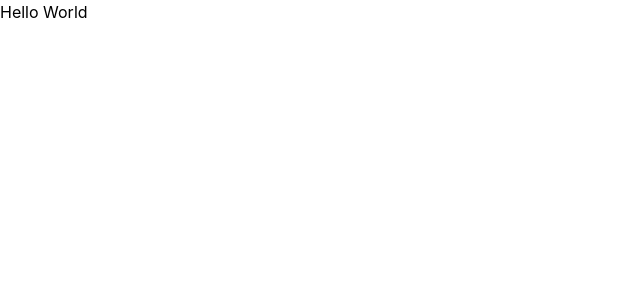
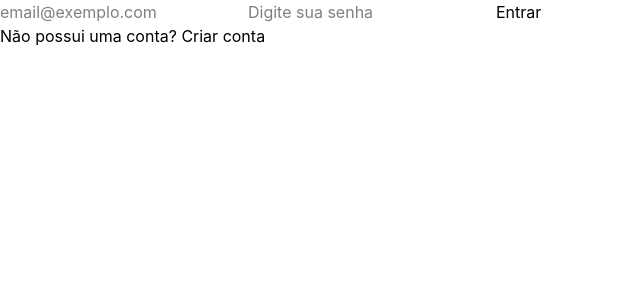
Before and after one commit to KaykeMoraes/bote, a React (Vite) app: page /login in a window 1280 px wide. Shown: the top 300 px of the page, without its empty margins (0-640 px from the left). Built offline with nearby package versions, Linux system fonts and the light colour scheme; no server answers.

Commit message:
feat: add login and registration pages

```diff
--- a/package.json
+++ b/package.json
@@ -15,6 +15,7 @@
     "firebase": "^12.19.0",
     "react": "^19.2.8",
     "react-dom": "^19.2.8",
+    "react-router-dom": "^7.18.4",
     "tailwindcss": "^4.3.3"
   },
   "devDependencies": {
--- a/src/App.tsx
+++ b/src/App.tsx
@@ -1,7 +1,16 @@
+import { BrowserRouter, Route, Routes } from 'react-router-dom'
+import { Login } from './pages/Login'
+import { Register } from './pages/Register'
+
 function App() {
   return (
     <>
-      <h1>Hello World</h1>
+      <BrowserRouter>
+        <Routes>
+          <Route path="/register" Component={Register} />
+          <Route path="/login" Component={Login} />
+        </Routes>
+      </BrowserRouter>
     </>
   )
 }
--- /dev/null
+++ b/src/pages/Login.tsx
@@ -0,0 +1,41 @@
+import { useState } from 'react'
+import { login } from '../services/auth'
+import { Link } from 'react-router-dom'
+
+export const Login = () => {
+  const [email, setEmail] = useState('')
+  const [password, setPassword] = useState('')
+
+  const handleSubmit = async (e: React.SubmitEvent<HTMLFormElement>) => {
+    e.preventDefault()
+
+    try {
+      await login(email, password)
+    } catch (error) {
+      console.log(error)
+    }
+  }
+
+  return (
+    <>
+      <form onSubmit={handleSubmit}>
+        <input
+          type="email"
+          placeholder="email@exemplo.com"
+          value={email}
+          onChange={(e) => setEmail(e.target.value)}
+        />
+        <input
+          type="password"
+          placeholder="Digite sua senha"
+          value={password}
+          onChange={(e) => setPassword(e.target.value)}
+        />
+        <button type="submit">Entrar</button>
+        <p>
+          Não possui uma conta? <Link to="/register">Criar conta</Link>
+        </p>
+      </form>
+    </>
+  )
+}
--- /dev/null
+++ b/src/pages/Register.tsx
@@ -0,0 +1,41 @@
+import React, { useState } from 'react'
+import { register } from '../services/auth'
+import { Link } from 'react-router-dom'
+
+export const Register = () => {
+  const [email, setEmail] = useState('')
+  const [password, setPassword] = useState('')
+
+  const handleSubmit = async (e: React.SubmitEvent<HTMLFormElement>) => {
+    e.preventDefault()
+
+    try {
+      await register(email, password)
+    } catch (error) {
+      console.log(error)
+    }
+  }
+
+  return (
+    <>
+      <form onSubmit={handleSubmit}>
+        <input
+          type="email"
+          placeholder="email@exemplo.com"
+          value={email}
+          onChange={(e) => setEmail(e.target.value)}
+        />
+        <input
+          type="password"
+          placeholder="Digite sua senha"
+          value={password}
+          onChange={(e) => setPassword(e.target.value)}
+        />
+        <button type="submit">Criar conta</button>
+        <p>
+          Já possui uma conta? <Link to="/login">Entrar</Link>
+        </p>
+      </form>
+    </>
+  )
+}
```
Also changed, not shown: 1 other file (tests, documents, lock files or other folders).
